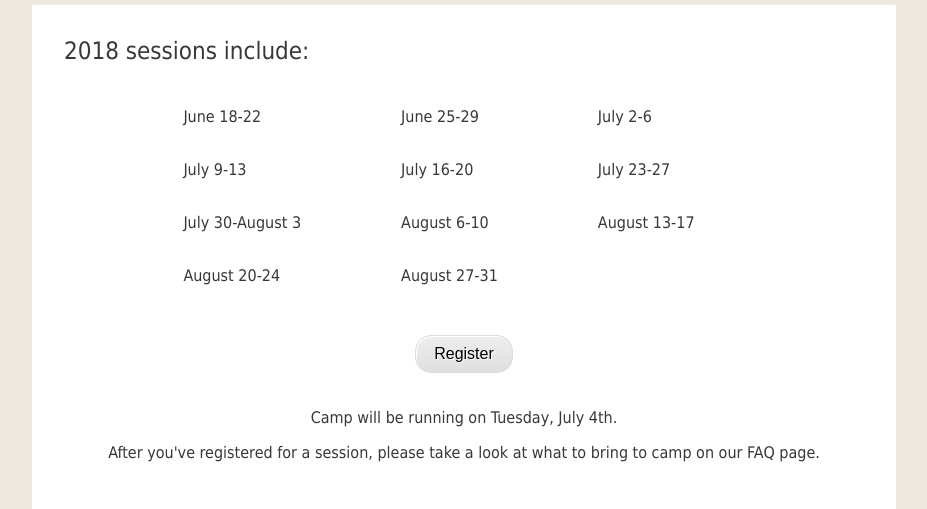
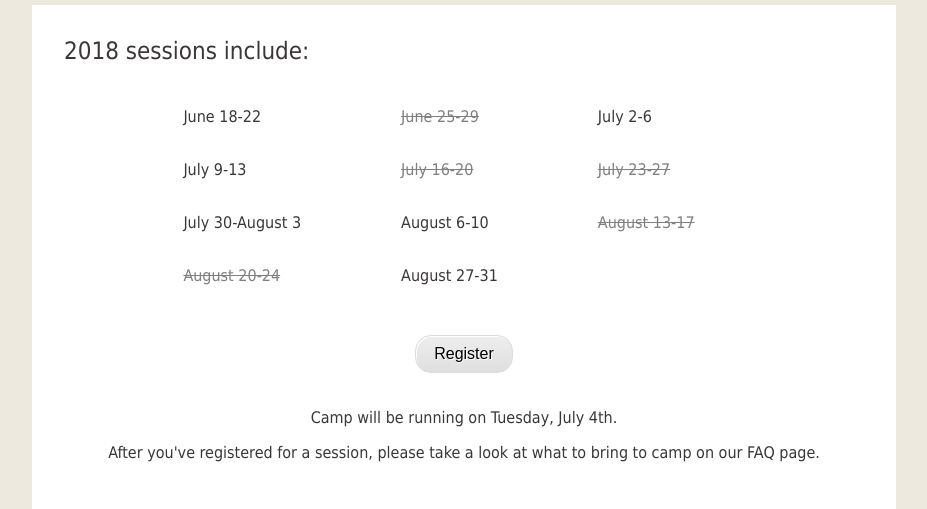
Before and after one commit to katekinsman/ShooflyRepo, a PHP site: page /index.php?page=register in a window 1280 px wide. Shown: the part 243-752 px from the top of the page, without its empty margins (176-1103 px from the left). Run offline with PHP 8.4, Linux system fonts and the light colour scheme; some libraries are stand-ins or nearby versions; some web fonts are replaced.

Commit message:
closed weeks

```diff
--- a/register.php
+++ b/register.php
@@ -6,27 +6,27 @@
             <tr>
                 <td class="open">June 18-22</td>
 				<td></td>
-                <td class="open">June 25-29</td>
+                <td class="closed">June 25-29</td>
 				<td></td>
                 <td class="open">July 2-6</td>
             </tr>
             <tr>
                 <td class="open">July 9-13</td>
 				<td></td>
-                <td class="open">July 16-20</td>
+                <td class="closed">July 16-20</td>
 				<td></td>
-                <td class="open">July 23-27</td>
+                <td class="closed">July 23-27</td>
             </tr>
             <tr>
                 <td class="open">July 30-August 3</td>
 				<td></td>
                 <td class="open">August 6-10</td>
 				<td></td>
-				<td class="open">August 13-17</td>
+				<td class="closed">August 13-17</td>
 				<td></td>
             </tr>
             <tr>
-                <td class="open">August 20-24</td>
+                <td class="closed">August 20-24</td>
 				<td></td>
 				<td class="open">August 27-31</td>
 				<td></td>
```
